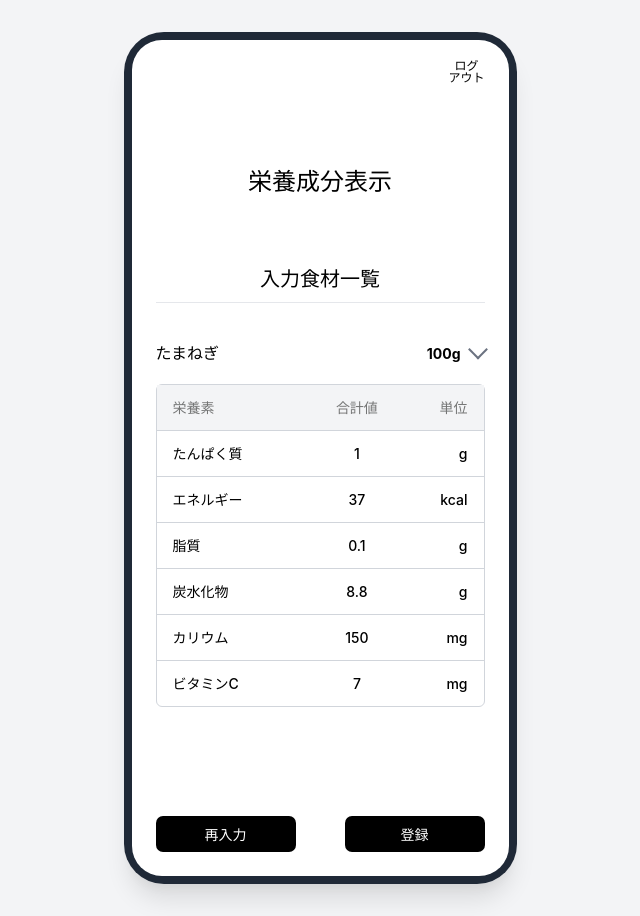
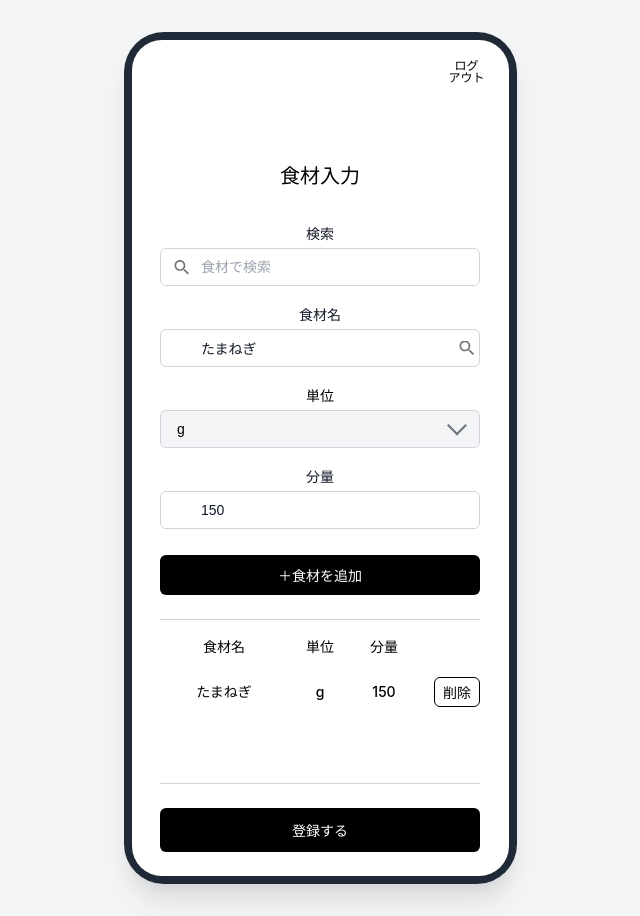
Before and after one commit to sdquang75/MWTBs, a React (Vite) app in the folder FRONTEND/my-app/: page / in a window 1280 px wide. Shown: the whole page, without its empty margins (320-960 px from the left). Built offline with nearby package versions, Linux system fonts and the light colour scheme.

Commit message:
インタフェースに関する小さな変更

```diff
--- a/FRONTEND/my-app/src/App.tsx
+++ b/FRONTEND/my-app/src/App.tsx
@@ -10,8 +10,8 @@ function App() {
     // return <Login />;
   //  return <RegisterInfo />;
     //  return <Dashboard />;
-// return <IngredientInput />;
- return <NutritionInfo />;
+return <IngredientInput />;
+//  return <NutritionInfo />;
 }
 
 export default App
--- a/FRONTEND/my-app/src/pages/IngredientInput.module.css
+++ b/FRONTEND/my-app/src/pages/IngredientInput.module.css
@@ -9,19 +9,25 @@
   box-sizing: border-box;
 }
 
+/* --- BẮT ĐẦU THAY ĐỔI --- */
 .main {
-  flex-grow: 1;
+  flex-grow: 1; /* Cho phép main chiếm hết không gian dọc còn lại */
   padding: 24px;
   display: flex;
   flex-direction: column;
   align-items: center;
+  gap: 24px;
+  overflow: hidden; /* Ngăn nội dung trong main tràn ra ngoài */
 }
+/* --- KẾT THÚC THAY ĐỔI --- */
+
 
 .title {
   font-size: 20px;
   font-weight: 600;
   color: #000000;
-  margin-bottom: 32px;
+  margin-bottom: 8px; /* Giảm margin bottom một chút */
+  flex-shrink: 0; /* Ngăn title bị co lại */
 }
 
 .form {
@@ -29,7 +35,8 @@
   max-width: 320px;
   display: flex;
   flex-direction: column;
-  gap: 18px; /* Giảm khoảng cách */
+  gap: 18px;
+  flex-shrink: 0; /* Ngăn form bị co lại */
 }
 
 .addButton {
@@ -45,16 +52,30 @@
   cursor: pointer;
 }
 
-/* --- Ingredient List Styles --- */
+
+/* --- BẮT ĐẦU THAY ĐỔI --- */
 .listContainer {
-  margin-top: 32px;
   width: 100%;
   max-width: 320px;
+  flex-grow: 1; /* Cho phép list chiếm hết không gian trống */
+  overflow-y: auto; /* Thêm thanh cuộn khi nội dung dài */
+  border-top: 1px solid #d1d5db;
+  border-bottom: 1px solid #d1d5db;
+  padding-top: 8px;
+
+  /* Ẩn thanh cuộn */
+  -ms-overflow-style: none;
+  scrollbar-width: none;
 }
+.listContainer::-webkit-scrollbar {
+  display: none;
+}
+/* --- KẾT THÚC THAY ĐỔI --- */
+
 
 .listHeader, .listItem {
   display: grid;
-  grid-template-columns: 2fr 1fr 1fr 1fr; /* Chia cột */
+  grid-template-columns: 2fr 1fr 1fr 1fr;
   align-items: center;
   padding: 8px 0;
   font-size: 14px;
@@ -63,9 +84,7 @@
 .listHeader {
   color: #000000;
   font-weight: 500;
-  border-bottom: 1px solid #d1d5db;
   padding-bottom: 12px;
-  margin-bottom: 8px;
 }
 
 .listItem {
@@ -82,12 +101,12 @@
   font-weight: 500;
   padding: 4px 8px;
   cursor: pointer;
-  justify-self: end; /* Căn nút xóa sang phải */
+  justify-self: end;
 }
 
-/* --- Submit Button --- */
+
+/* --- BẮT ĐẦU THAY ĐỔI --- */
 .submitButton {
-  margin-top: auto; /* Đẩy nút xuống dưới cùng */
   width: 100%;
   max-width: 320px;
   border-radius: 6px;
@@ -98,7 +117,10 @@
   color: #ffffff;
   border: none;
   cursor: pointer;
+  flex-shrink: 0; /* Ngăn nút bị co lại */
 }
+/* --- KẾT THÚC THAY ĐỔI --- */
+
 
 /* Placeholder cho icon trong input */
 .inputIcon {
```
Also changed, not shown: 1 other file (tests, documents, lock files or other folders).
